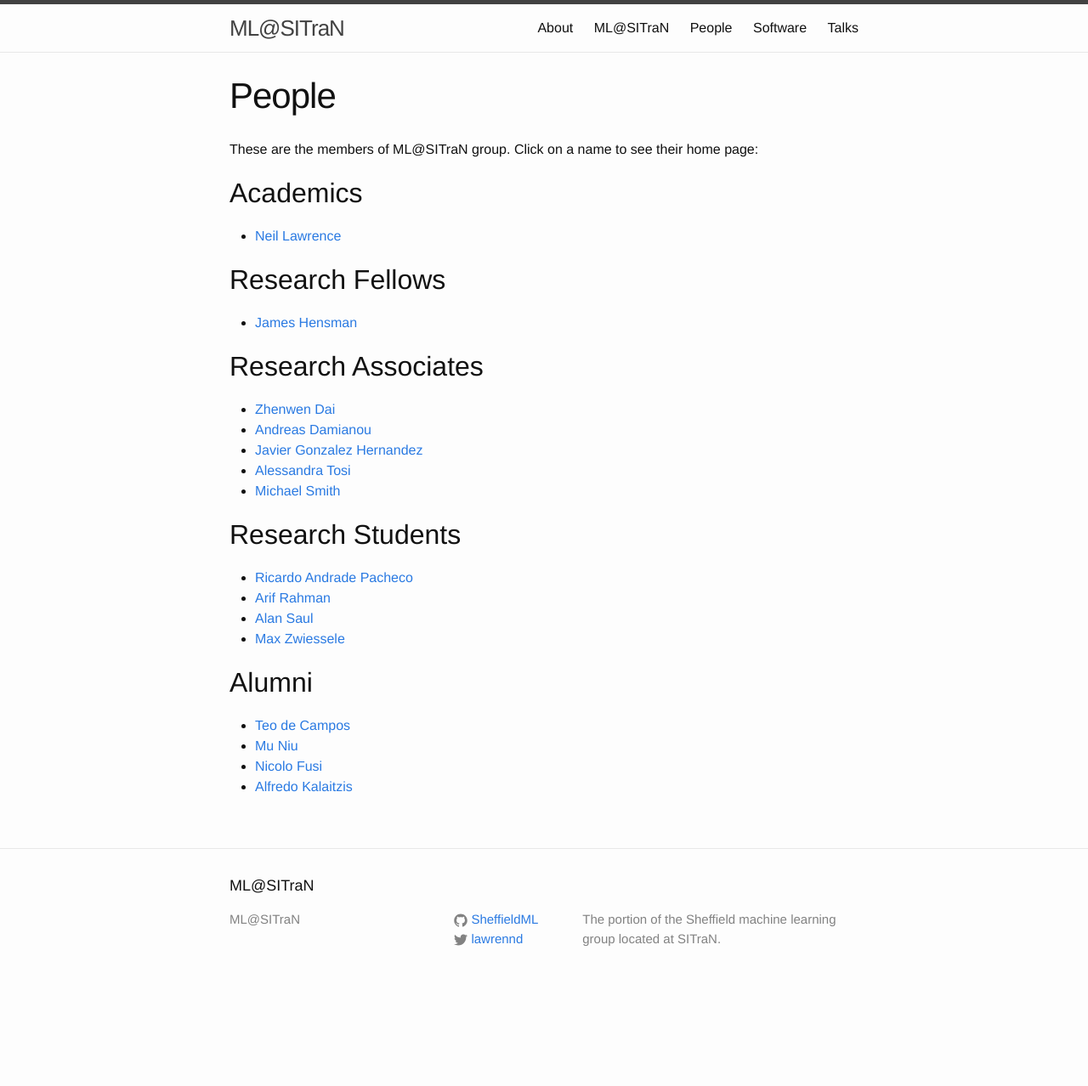
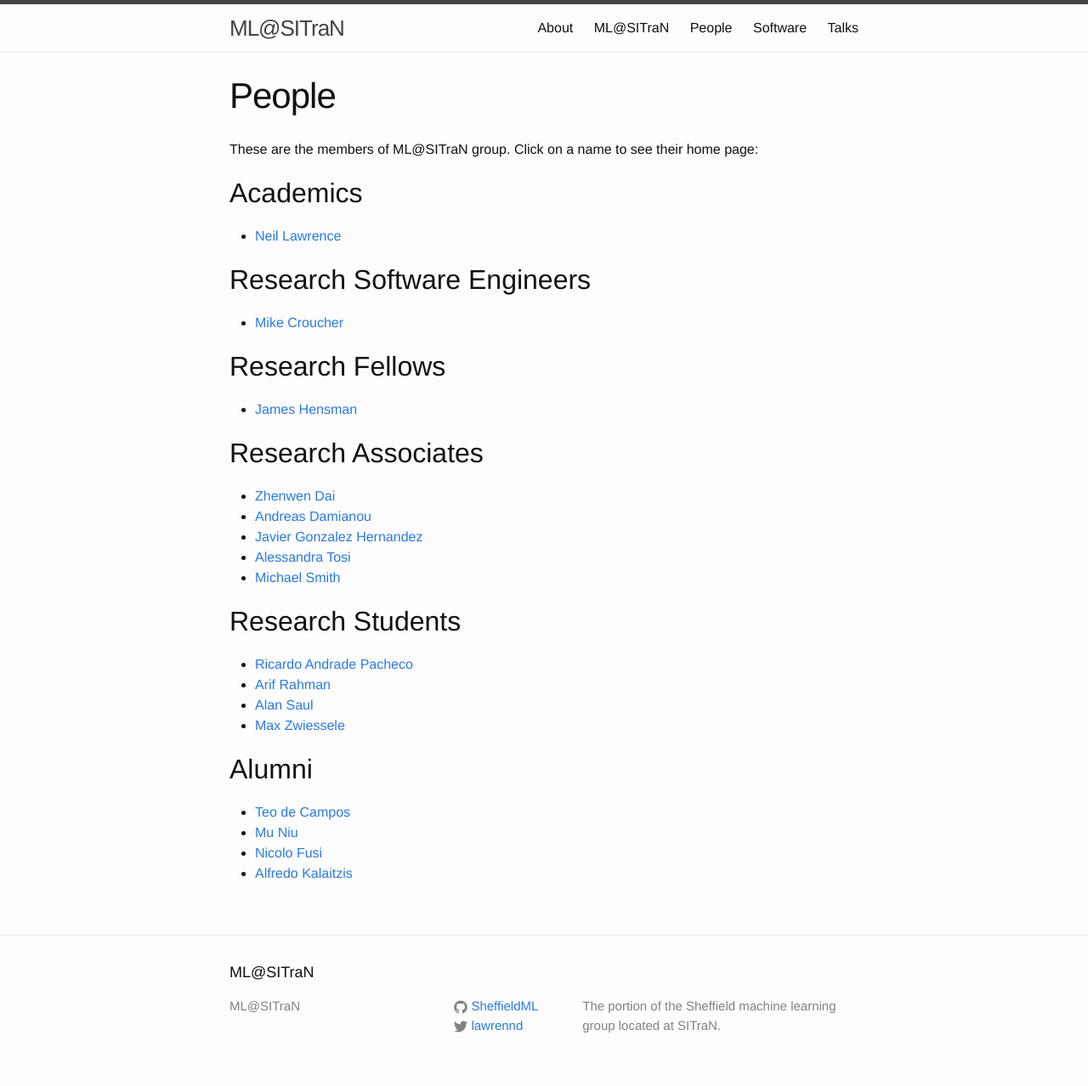
Before and after one commit to SheffieldML/sheffieldml.github.io, a Jekyll site: the page built from personnel.md, in a window 1280 px wide. Shown: the whole page at 85% size. Built offline with Jekyll 4.4.1, drawn with Linux system fonts in a browser that asks for light colours; before the commit the page ends 1176 px from its top, so only the background shows below that.

Commit message:
Update personnel.md

```diff
--- a/personnel.md
+++ b/personnel.md
@@ -9,6 +9,10 @@ home page:
 
 ## Academics
 - [Neil Lawrence](http://inverseprobability.com/)
+
+## Research Software Engineers
+
+- [Mike Croucher](http://www.walkingrandomly.com/)
 
 ## Research Fellows
 
```
